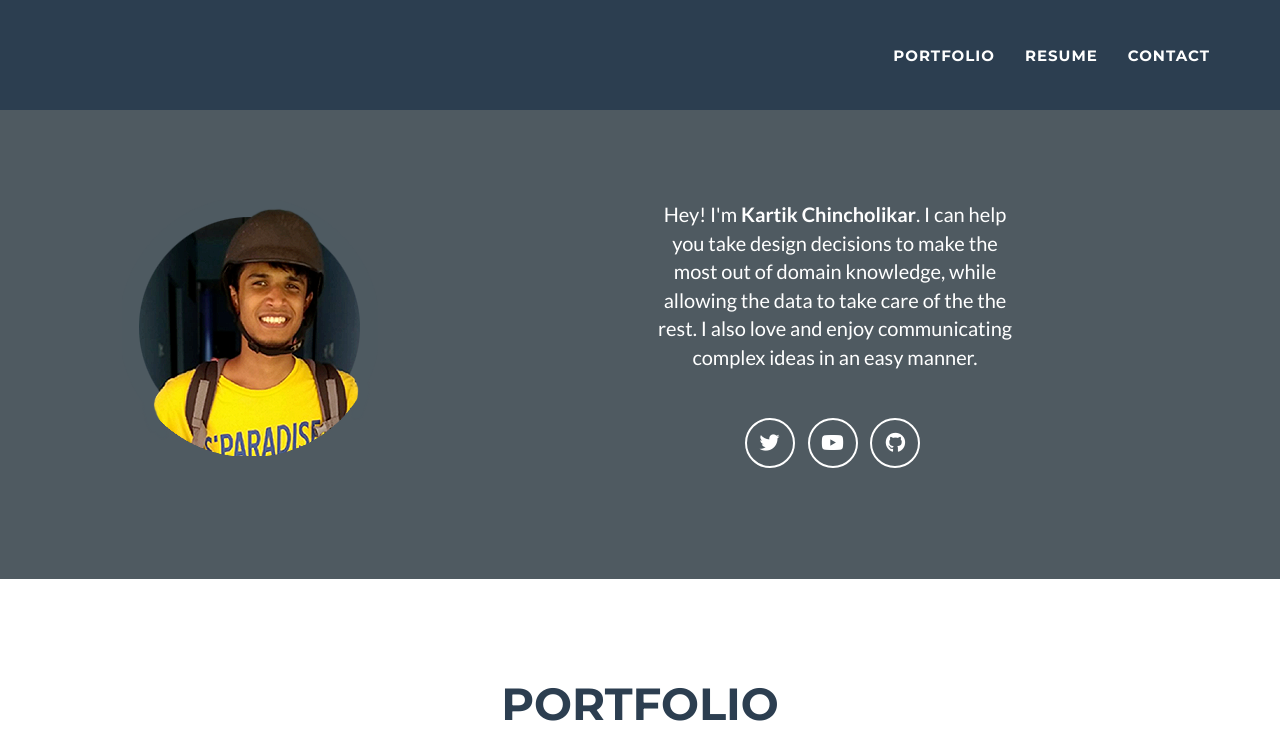
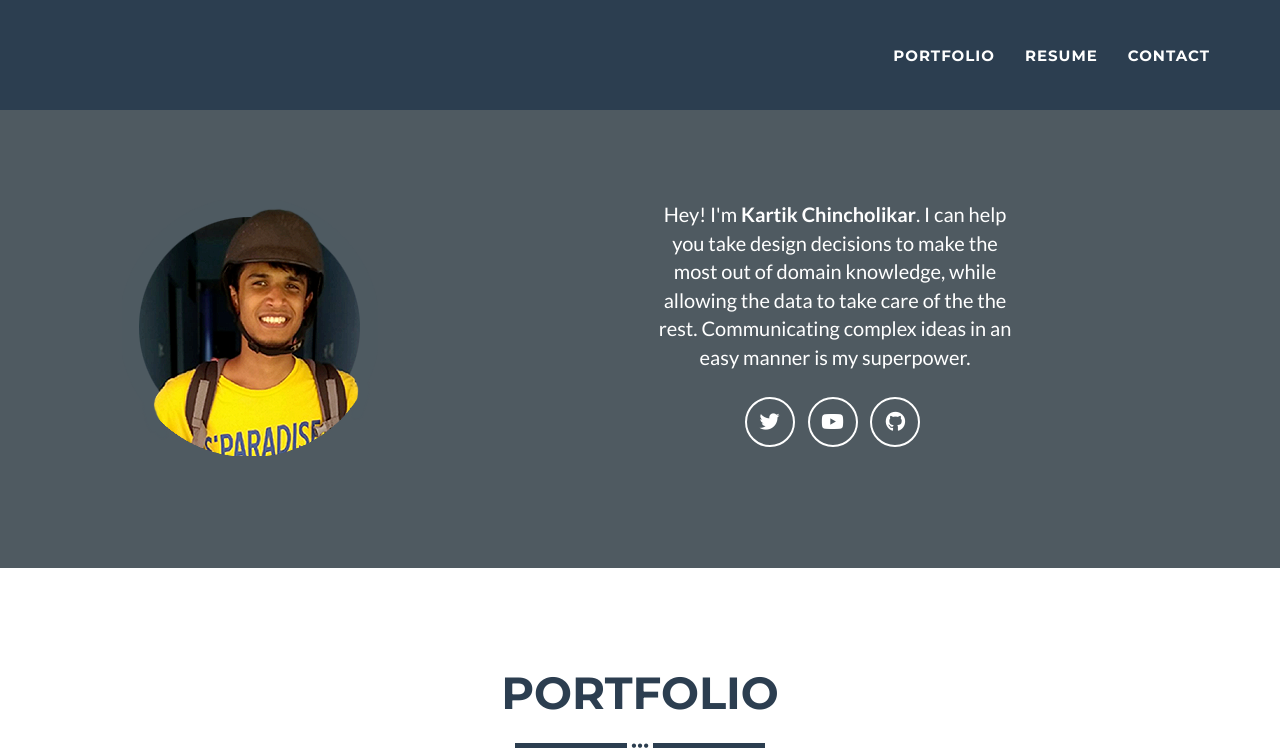
Before and after one commit to kartikchincholikar/kartikchincholikar.github.io, a Jekyll site: the page built from _posts/2014-07-17-Simulations in Statistical Learning Theory.markdown, in a window 1280 px wide and 1400 px high. Shown: the top 751 px of the window. Built offline with Jekyll 4.4.1, drawn with Linux system fonts in a browser that asks for light colours.

Commit message:
header final hopefully

```diff
--- a/_includes/css/main.css
+++ b/_includes/css/main.css
@@ -93,7 +93,7 @@
 
 header img {
     display: block;
-    margin: 0 auto 5px;
+    margin: 0 auto 12px;
 }
 
 header .intro-text .name {
--- a/_includes/header.html
+++ b/_includes/header.html
@@ -8,9 +8,8 @@
       </div>
       <div class="col-lg-4 col-lg-offset-2">
         <p>Hey! I'm <b>Kartik Chincholikar</b>. I can help you take design decisions to make the most out of domain knowledge, while allowing the data to take care of the the rest.
-          I also love and enjoy communicating complex ideas in an easy manner.
+          Communicating complex ideas in an easy manner is my superpower.
         </p>
-        <br>
         <ul class="list-inline">
           {% for network in site.social %}
           <li>
```
